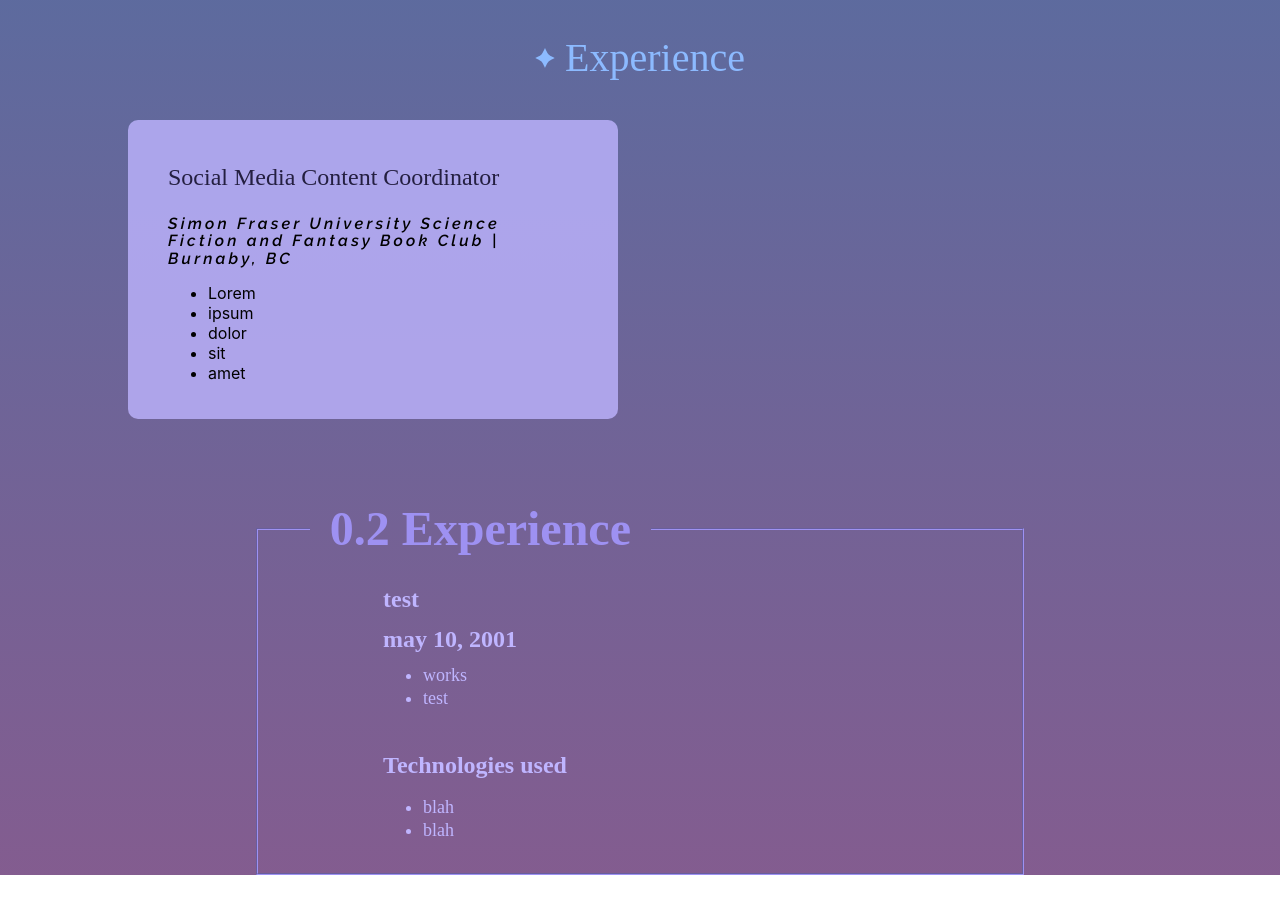
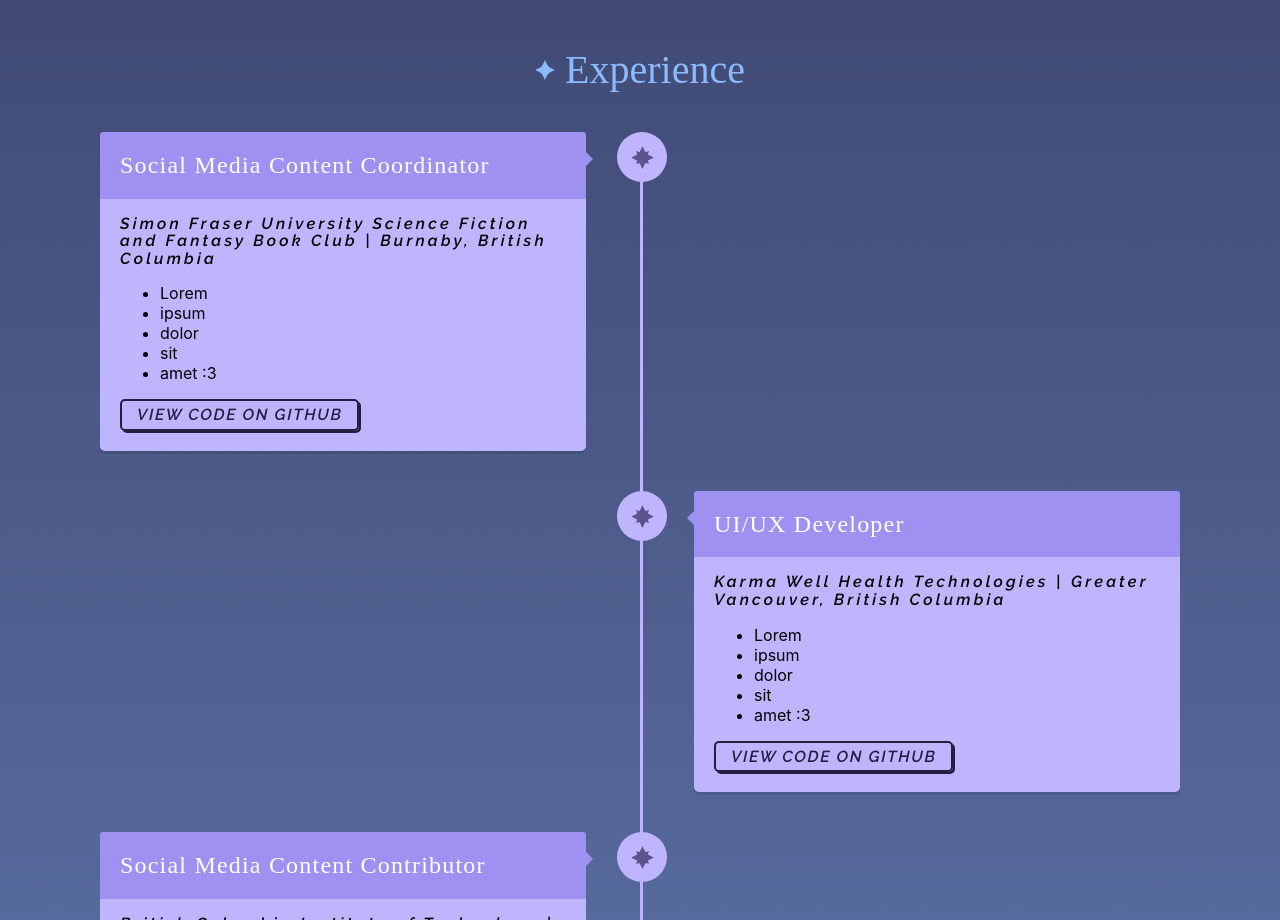
Before and after one commit to RiceDam/chris-portfolio-website-owo, a React (Create React App) app: page / in a window 1280 px wide. Shown: the part 1260-2180 px from the top of the page. Before the commit the page ends 2135 px from the top, so only its background shows below. Built offline with nearby package versions, Linux system fonts and the light colour scheme.

Commit message:
Timeline done :3

```diff
--- a/src/App.css
+++ b/src/App.css
@@ -5,11 +5,10 @@
   --primary: #9e91f2;
   --secondary: #8cbaff;
   --terniary: #bfb5ff;
-  --quartenary: #9e91f2;
   --quinary: #8c81d3;
   --dark-text: #241f40;
   --light-text: #dfdcf4;
-  --white: #fff;
+  --white: #ffffff;
 }
 
 .App {
--- a/src/components/Experience.js
+++ b/src/components/Experience.js
@@ -1,16 +1,25 @@
 import StarLinkImg from "../img/star.svg";
+import PointedStarLinkImg from "../img/pointer-star.svg";
 import "../style/Experience.css";
 
-function ExperienceDiv(props) {
+function TimelineItem(props) {
   return (
-    <div className={"ExperienceDiv ExperienceDiv" + props.Position}>
-      <p className="ExperienceTitle">{props.ExperienceTitle}</p>
+    <div className={"TimelineItem"}>
+      <div className="TimelineIcon">
+        <img src={PointedStarLinkImg}></img>
+      </div>
+      <div className={"TimelineContent " + props.Position + " " + props.Last}>
+        <h2 className="ExperienceTitle">{props.ExperienceTitle}</h2>
         <p className="ExperienceLocation">{props.ExperienceLocation}</p>
         <ul className="ExperienceDescription">
           {props.ExperienceDescription.map((element) => {
             return <li>{element}</li>;
           })}
         </ul>
+        <a href="#" class="ExperienceButton">
+          {props.ExperienceButton}
+        </a>
+      </div>
     </div>
   );
 }
@@ -23,13 +32,113 @@ function Timeline() {
         Experience
       </div>
 
-      <div class="Timeline">
-        <ExperienceDiv
+      <div class="Container">
+        <div id="Timeline">
+          <TimelineItem
+            Last="NotLast"
+            Position="Left"
+            ExperienceTitle="Social Media Content Coordinator"
+            ExperienceLocation="Simon Fraser University Science Fiction and Fantasy Book Club | Burnaby, British Columbia"
+            ExperienceDescription={[
+              "Lorem",
+              "ipsum",
+              "dolor",
+              "sit",
+              "amet :3",
+            ]}
+            ExperienceButton="View code on GitHub"
+          ></TimelineItem>
+
+          <TimelineItem
+            Last="NotLast"
             Position="Right"
-          ExperienceTitle="Social Media Content Coordinator"
-          ExperienceLocation="Simon Fraser University Science Fiction and Fantasy Book Club | Burnaby, BC"
-          ExperienceDescription={["Lorem", "ipsum", "dolor", "sit", "amet"]}
-        ></ExperienceDiv>
+            ExperienceTitle="UI/UX Developer"
+            ExperienceLocation="Karma Well Health Technologies | Greater Vancouver, British Columbia"
+            ExperienceDescription={[
+              "Lorem",
+              "ipsum",
+              "dolor",
+              "sit",
+              "amet :3",
+            ]}
+            ExperienceButton="View code on GitHub"
+          ></TimelineItem>
+
+          <TimelineItem
+            Last="NotLast"
+            Position="Left"
+            ExperienceTitle="Social Media Content Contributor"
+            ExperienceLocation="British Columbia Institute of Technology | Burnaby, British Columbia"
+            ExperienceDescription={[
+              "Lorem",
+              "ipsum",
+              "dolor",
+              "sit",
+              "amet :3",
+            ]}
+            ExperienceButton="View code on GitHub"
+          ></TimelineItem>
+
+          <TimelineItem
+            Last="NotLast"
+            Position="Right"
+            ExperienceTitle="Development Support"
+            ExperienceLocation="Keywords Studios | Burnaby, British Columbia"
+            ExperienceDescription={[
+              "Lorem",
+              "ipsum",
+              "dolor",
+              "sit",
+              "amet :3",
+            ]}
+            ExperienceButton="View code on GitHub"
+          ></TimelineItem>
+
+          <TimelineItem
+            Last="NotLast"
+            Position="Left"
+            ExperienceTitle="Workshop Facilitator"
+            ExperienceLocation="British Columbia Institute of Technology | Burnaby, British Columbia"
+            ExperienceDescription={[
+              "Lorem",
+              "ipsum",
+              "dolor",
+              "sit",
+              "amet :3",
+            ]}
+            ExperienceButton="View code on GitHub"
+          ></TimelineItem>
+
+          <TimelineItem
+            Last="NotLast"
+            Position="Right"
+            ExperienceTitle="Media and Public Relations Crew Member"
+            ExperienceLocation="Salmon Habitat Restoration Program | Surrey, British Columbia"
+            ExperienceDescription={[
+              "Lorem",
+              "ipsum",
+              "dolor",
+              "sit",
+              "amet :3",
+            ]}
+            ExperienceButton="View code on GitHub"
+          ></TimelineItem>
+
+          <TimelineItem
+            Last="Last"
+            Position="Left"
+            ExperienceTitle="Graphic Design Intern"
+            ExperienceLocation="Copytek Print and Sign | Surrey, British Columbia"
+            ExperienceDescription={[
+              "Lorem",
+              "ipsum",
+              "dolor",
+              "sit",
+              "amet :3",
+            ]}
+            ExperienceButton="View code on GitHub"
+          ></TimelineItem>
+        </div>
       </div>
     </div>
   );
--- a/src/style/Experience.css
+++ b/src/style/Experience.css
@@ -16,7 +16,7 @@
 .DivTitle {
   display: flex;
   justify-content: center;
-  margin-bottom: 20px;
+  margin-bottom: 40px;
 }
 
 .ExperienceTitle {
@@ -37,12 +37,211 @@
   letter-spacing: 0.2em;
 }
 
-.TimelineDiv {
-  margin-left: 10vw;
-  margin-right: 10vw;
+#Timeline .TimelineItem:after,
+header:before,
+#Timeline .TimelineItem:before {
+  content: "";
+  display: block;
+  width: 100%;
+  clear: both;
+}
+
+*,
+*:before,
+*:after {
+  box-sizing: border-box;
+  -webkit-box-sizing: border-box;
+  -moz-box-sizing: border-box;
+}
+
+.Container {
+  max-width: 1100px;
+  margin: 30px auto;
   margin-bottom: 80px;
 }
 
-.Timeline {
-  margin-top: 40px;
+#Timeline {
+  width: 100%;
+  margin: 30px auto;
+  position: relative;
+  padding: 0 10px;
+  -webkit-transition: all 0.4s ease;
+  -moz-transition: all 0.4s ease;
+  -ms-transition: all 0.4s ease;
+  transition: all 0.4s ease;
 }
+
+#Timeline:before {
+  content: "";
+  width: 3px;
+  height: 100%;
+  background: var(--terniary);
+  left: 50%;
+  top: 0;
+  position: absolute;
+}
+
+#Timeline:after {
+  content: "";
+  clear: both;
+  display: table;
+  width: 100%;
+}
+
+#Timeline .TimelineItem {
+  position: relative;
+}
+
+#Timeline .NotLast {
+  margin-bottom: 40px;
+}
+
+#Timeline .TimelineItem .TimelineIcon {
+  background: var(--terniary);
+  width: 50px;
+  height: 50px;
+  position: absolute;
+  top: 0;
+  left: 50%;
+  overflow: hidden;
+  margin-left: -23px;
+  -webkit-border-radius: 50%;
+  -moz-border-radius: 50%;
+  -ms-border-radius: 50%;
+  border-radius: 50%;
+}
+
+#Timeline .TimelineItem .TimelineIcon img {
+  position: relative;
+  top: 14px;
+  left: 14px;
+}
+
+.TimelineIcon img {
+  max-width: 23px;
+  max-height: 23px;
+}
+
+#Timeline .TimelineItem .TimelineContent {
+  width: 45%;
+  background: var(--terniary);
+  padding: 20px;
+  -webkit-box-shadow: 0 3px 0 rgba(0, 0, 0, 0.1);
+  -moz-box-shadow: 0 3px 0 rgba(0, 0, 0, 0.1);
+  -ms-box-shadow: 0 3px 0 rgba(0, 0, 0, 0.1);
+  box-shadow: 0 3px 0 rgba(0, 0, 0, 0.1);
+  -webkit-border-radius: 5px;
+  -moz-border-radius: 5px;
+  -ms-border-radius: 5px;
+  border-radius: 5px;
+  -webkit-transition: all 0.3s ease;
+  -moz-transition: all 0.3s ease;
+  -ms-transition: all 0.3s ease;
+  transition: all 0.3s ease;
+}
+
+#Timeline .TimelineItem .TimelineContent h2 {
+  padding: 20px;
+  letter-spacing: 0.05em;
+  background: var(--primary);
+  color: var(--white);
+  margin: -20px -20px 0 -20px;
+  font-weight: 300;
+  -webkit-border-radius: 3px 3px 0 0;
+  -moz-border-radius: 3px 3px 0 0;
+  -ms-border-radius: 3px 3px 0 0;
+  border-radius: 3px 3px 0 0;
+}
+
+#Timeline .TimelineItem .TimelineContent:before {
+  content: "";
+  position: absolute;
+  left: 45%;
+  top: 20px;
+  width: 0;
+  height: 0;
+  border-top: 7px solid transparent;
+  border-bottom: 7px solid transparent;
+  border-left: 7px solid var(--primary);
+}
+
+#Timeline .TimelineItem .TimelineContent.Right {
+  float: right;
+}
+
+#Timeline .TimelineItem .TimelineContent.Right:before {
+  content: "";
+  right: 45%;
+  left: inherit;
+  border-left: 0;
+  border-right: 7px solid var(--primary);
+}
+
+.ExperienceButton {
+  padding: 5px 15px;
+  text-decoration: none;
+  background: transparent;
+  border: 2px solid var(--dark-text);
+  color: var(--dark-text);
+  display: inline-block;
+  position: relative;
+  text-transform: uppercase;
+  font-size: 16px;
+  font-family: Raleway;
+  font-style: italic;
+  font-weight: 600;
+  font-size: 16px;
+  line-height: 110%;
+  letter-spacing: 0.1em;
+  -webkit-border-radius: 5px;
+  -moz-border-radius: 5px;
+  -ms-border-radius: 5px;
+  border-radius: 5px;
+  -webkit-transition: background 0.3s ease;
+  -moz-transition: background 0.3s ease;
+  -ms-transition: background 0.3s ease;
+  transition: background 0.3s ease;
+  -webkit-box-shadow: 2px 2px 0 var(--dark-text);
+  -moz-box-shadow: 2px 2px 0 var(--dark-text);
+  -ms-box-shadow: 2px 2px 0 var(--dark-text);
+  box-shadow: 2px 2px 0 var(--dark-text);
+}
+
+.ExperienceButton:hover {
+  box-shadow: none;
+  top: 2px;
+  left: 2px;
+  -webkit-box-shadow: 2px 2px 0 transparent;
+  -moz-box-shadow: 2px 2px 0 transparent;
+  -ms-box-shadow: 2px 2px 0 transparent;
+  box-shadow: 2px 2px 0 transparent;
+}
+
+@media screen and (max-width: 768px) {
+  #Timeline {
+    margin: 30px;
+    padding: 0px;
+    width: 90%;
+  }
+
+  #Timeline:before {
+    left: 0;
+  }
+
+  #Timeline .TimelineItem .TimelineContent {
+    width: 90%;
+    float: right;
+  }
+
+  #Timeline .TimelineItem .TimelineContent:before,
+  #Timeline .TimelineItem .TimelineContent.Right:before {
+    left: 10%;
+    margin-left: -6px;
+    border-left: 0;
+    border-right: 7px solid var(--primary);
+  }
+
+  #Timeline .TimelineItem .TimelineIcon {
+    left: 0;
+  }
+}
```
Also changed, not shown: src/img/pointer-star.svg (added). Lines whose indentation alone changed are shown as unchanged.
